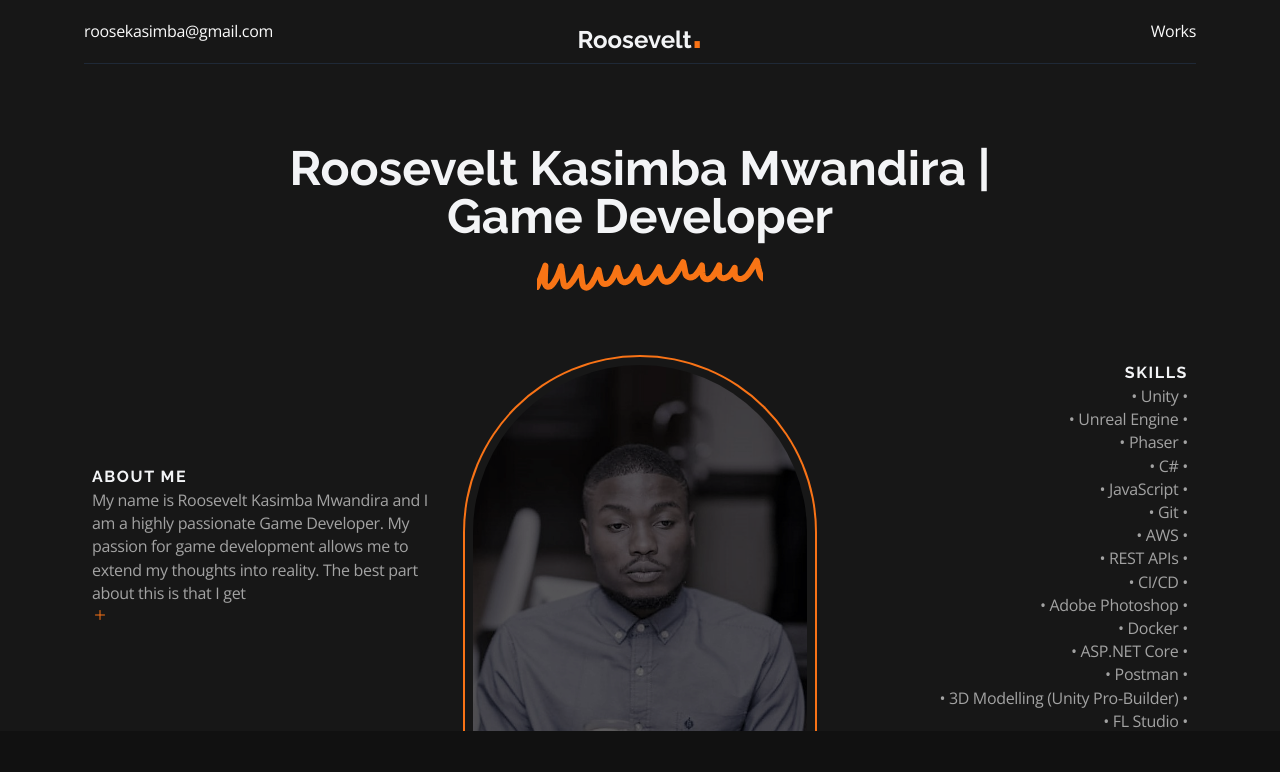
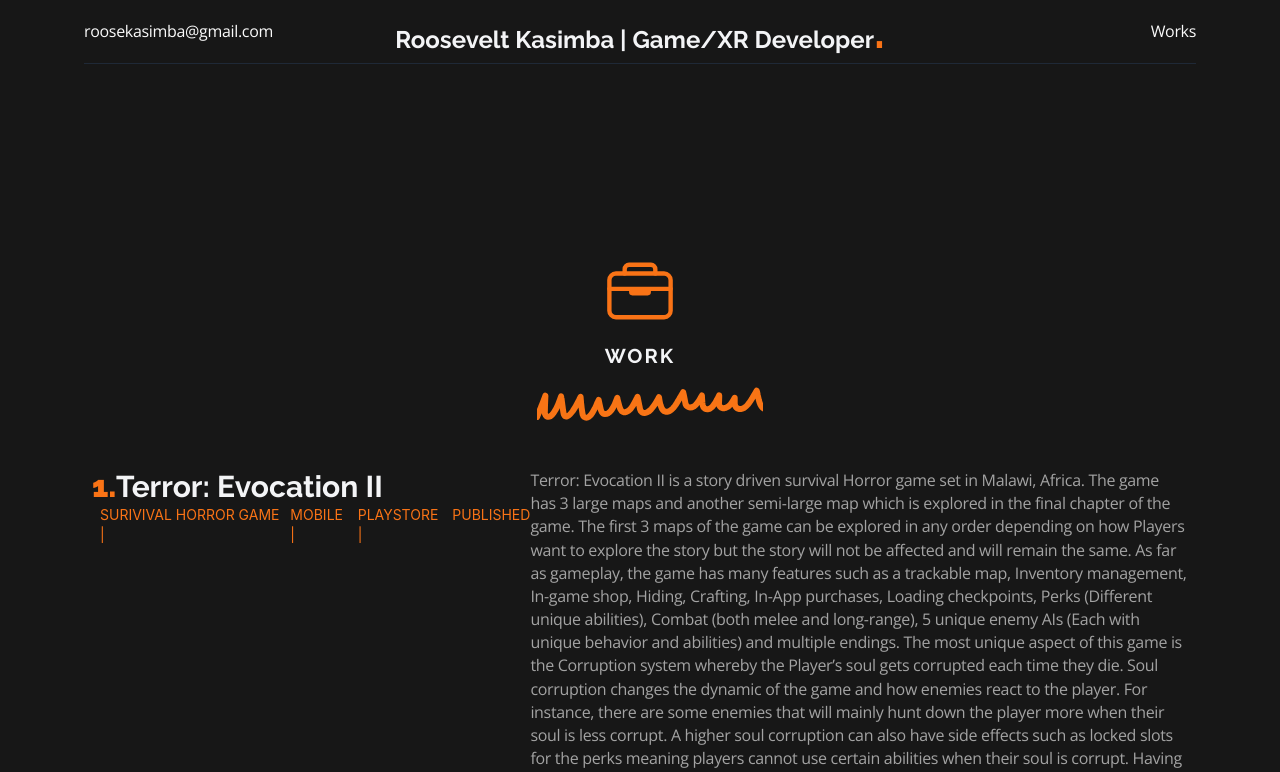
Before and after one commit to RooseViper/Roosevelt-Kasimba-Portfolio, a Next.js app: page / in a window 1280 px wide. Shown: the top 772 px of the page. Built offline with nearby package versions, Linux system fonts and the light colour scheme.

Commit message:
Add: Made rearrangements

```diff
--- a/components/Header.js
+++ b/components/Header.js
@@ -74,7 +74,7 @@ const Header = () => {
             <div className="w-full md:w-9/12 text-center mx-auto">
                 <motion.h1 initial={{ y: '-100', opacity: 0 }}
                     animate={{ y: 0, opacity: 1 }}
-                    transition={{ delay: 1, type: 'tween', duration: .75 }} className="text-3xl md:text-5xl font-bold">Roosevelt Kasimba Mwandira | Game Developer</motion.h1>
+                    transition={{ delay: 1, type: 'tween', duration: .75 }} className="text-3xl md:text-5xl font-bold">About me | Skills</motion.h1>
             </div>
             <div className="w-full flex justify-center my-4">
                 <Divider />
--- a/components/Navbar.js
+++ b/components/Navbar.js
@@ -32,7 +32,7 @@ const Navbar = () => {
                 <div className="w-1/5">
                     <a className="hover:font-bold hover:text-orange-500" href="mailto:roosekasimba@gmail.com?subject=Hello Roose">roosekasimba@gmail.com</a>
                     </div>
-                <div className="flex justify-center w-3/5"><h1 className="text-2xl font-bold">Roosevelt<span className="accent text-5xl">.</span></h1></div>
+                <div className="flex justify-center w-3/5"><h1 className="text-2xl font-bold">Roosevelt Kasimba | Game/XR Developer<span className="accent text-5xl">.</span></h1></div>
                 <div className="flex space-x-4 w-1/5 justify-end">
                 <Link className="cursor-pointer hover:font-bold hover:text-orange-500" to="work" spy={true} smooth={true} offset={0} duration={500} onClick={closeMenu}>Works</Link>
                 </div>
--- a/pages/index.js
+++ b/pages/index.js
@@ -11,15 +11,14 @@ export default function Home() {
   return (
     <div className={styles.container}>
       <Head>
-        <title>Roose | Game Developer</title>
+        <title>Roose | Game/XR Developer</title>
         <link rel="icon" href="/favicon.ico" />
       </Head>
-
       <main>
+        <WorkSection projects={projects}/>
+        <StatsSection/>
         <Header/>
         <SectionOne/>
-        <StatsSection/>
-        <WorkSection projects={projects}/>
       </main>
 
       <style jsx>{`
```
